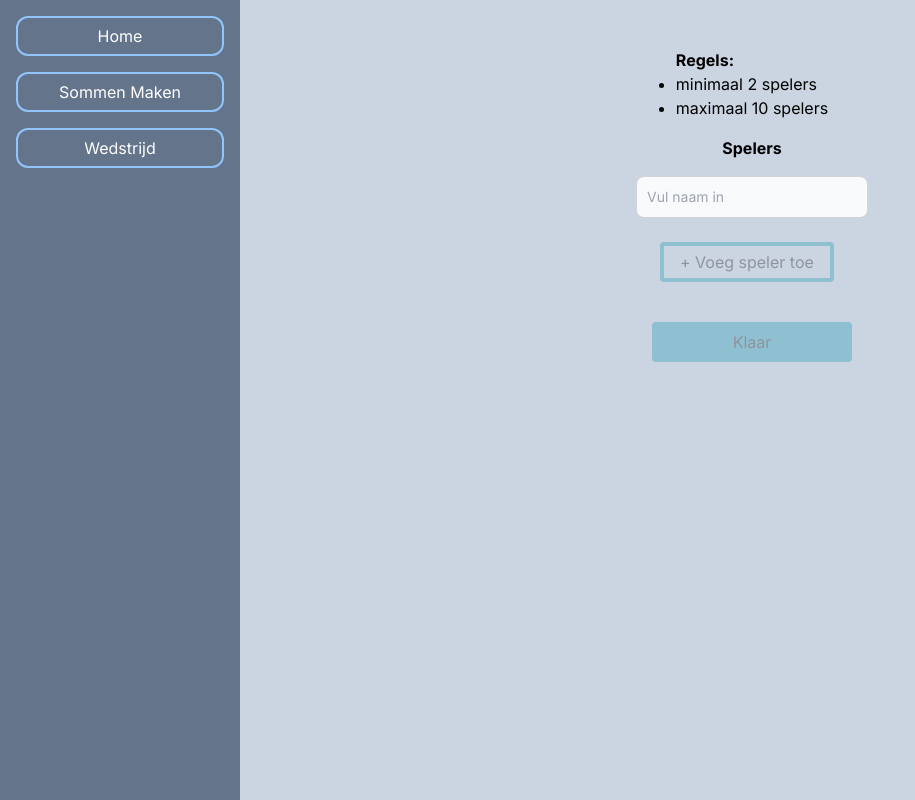
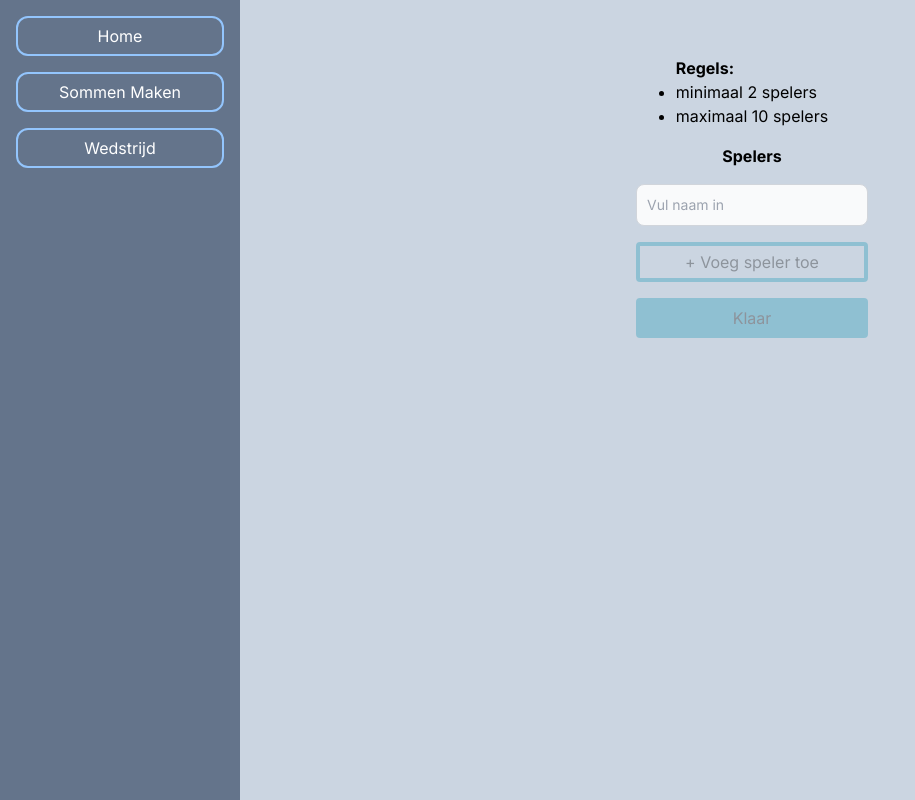
Before and after one commit to HellHunterMax/make-math, a Next.js app: page /contest in a window 1280 px wide. Shown: the whole page, without its empty margins (0-915 px from the left). Built offline with nearby package versions, Linux system fonts and the light colour scheme.

Commit message:
finish styling

```diff
--- a/src/app/layout.tsx
+++ b/src/app/layout.tsx
@@ -21,7 +21,7 @@ export default function RootLayout({
 				className={`${inter.className} h-full w-full bg-slate-300 text-black`}
 			>
 				<NavigationMenu />
-				<div className="flex min-h-full min-w-full flex-col items-center absolute p-4 md:pl-60 pt-12">
+				<div className="flex min-h-full min-w-full flex-col items-center absolute p-4 md:pl-60 pt-14">
 					{children}
 				</div>
 			</body>
--- a/src/components/Modes/Contest/contest-main.tsx
+++ b/src/components/Modes/Contest/contest-main.tsx
@@ -23,6 +23,9 @@ export default function ContestMain() {
 	const [isContestStarted, setIsContestStarted] = useState(false);
 
 	function resetContest() {
+		players.forEach((player) => {
+			player.answers = [];
+		});
 		setArePlayersSelected(false);
 		setIsContestStarted(false);
 	}
@@ -52,14 +55,13 @@ export default function ContestMain() {
 	}
 
 	return (
-		<>
+		<div className="flex flex-col gap-4">
 			{!arePlayersSelected && !isContestStarted && (
-				<div className="flex flex-col">
+				<div className="flex flex-col gap-4">
 					<SelectContestPlayersMenu
 						Players={players}
 						SetPlayers={setPlayers}
 					/>
-
 					<FilledButton
 						buttonText={"Klaar"}
 						disabled={players.length < 2}
@@ -68,7 +70,7 @@ export default function ContestMain() {
 				</div>
 			)}
 			{arePlayersSelected && !isContestStarted && (
-				<div className="flex flex-col">
+				<div className="flex flex-col gap-4">
 					<MathQuestionTypeSelectorMenu
 						mathQuestionCount={mathQuestionCount}
 						setMathQuestionCount={setMathQuestionCount}
@@ -93,6 +95,6 @@ export default function ContestMain() {
 					resetContest={resetContest}
 				/>
 			)}
-		</>
+		</div>
 	);
 }
--- a/src/components/Modes/Contest/contest-page.tsx
+++ b/src/components/Modes/Contest/contest-page.tsx
@@ -27,7 +27,7 @@ export default function ContestPage({
 	var mathGenerator = useMath(selectedOperator, maxNumber);
 	const generateMathQuestions = () => {
 		const questions = [];
-		for (let i = 0; i < numberOfQuestions; i++) {
+		for (let i = 1; i < numberOfQuestions + 1; i++) {
 			questions.push(mathGenerator.generateMathEquation(i));
 		}
 		return questions;
@@ -51,8 +51,9 @@ export default function ContestPage({
 				</div>
 			)}
 			{!contest.isContestFinished && (
-				<>
+				<div className="flex flex-col justify-center items-center">
 					<H4>{contest.activePlayer.Name}</H4>
+					<div className="flex flex-col justify-center items-center">
 						<MathQuestion
 							id={contest.activeQuestion.id}
 							firstNumber={contest.activeQuestion.firstNumber}
@@ -68,7 +69,8 @@ export default function ContestPage({
 							operator={contest.activeQuestion.operator}
 							hideResult
 						/>
-				</>
+					</div>
+				</div>
 			)}
 		</>
 	);
--- a/src/components/Modes/Contest/select-contest-players-Menu.tsx
+++ b/src/components/Modes/Contest/select-contest-players-Menu.tsx
@@ -56,7 +56,7 @@ export default function SelectContestPlayersMenu(
 				<H4>Spelers</H4>
 				<ol className="list-disc">
 					{props.Players.map((player) => (
-						<div className="flex flex-row items-center justify-center">
+						<div className="flex flex-row items-center justify-center gap-4 m-4">
 							<li key={player.Id}>{player.Name}</li>
 							<OutlinedButton
 								buttonText={"Verwijder"}
@@ -66,7 +66,7 @@ export default function SelectContestPlayersMenu(
 					))}
 				</ol>
 			</div>
-			<div>
+			<div className="flex flex-col gap-4">
 				<input
 					className="bg-gray-50 border border-gray-300 text-gray-900 text-sm rounded-lg focus:ring-blue-500 focus:border-blue-500 block w-full p-2.5"
 					type="text"
@@ -75,15 +75,11 @@ export default function SelectContestPlayersMenu(
 					onChange={(v) => setName(v.target.value)}
 					onKeyDown={handleKeyDown}
 				/>
-				<div className="flex flex-row min-w-max space-2 p-2">
-					<OutlinedButton
-						buttonText={"+ Voeg speler toe"}
-						disabled={
-							props.Players.length > 9 || name.trim() === ""
-						}
-						onClick={onClickAddPlayer}
-					/>
-				</div>
+				<OutlinedButton
+					buttonText={"+ Voeg speler toe"}
+					disabled={props.Players.length > 9 || name.trim() === ""}
+					onClick={onClickAddPlayer}
+				/>
 			</div>
 		</div>
 	);
--- a/src/components/Modes/Training/training-main.tsx
+++ b/src/components/Modes/Training/training-main.tsx
@@ -33,7 +33,7 @@ export default function TrainingMain() {
 	}
 
 	return (
-		<>
+		<div className="flex flex-col gap-4">
 			{showMathQuestions && (
 				<OutlinedButton
 					buttonText={
@@ -42,7 +42,7 @@ export default function TrainingMain() {
 							: "Aantal veranderen"
 					}
 					onClick={() => setshowMathQuestions(!showMathQuestions)}
-				></OutlinedButton>
+				/>
 			)}
 			{!showMathQuestions && (
 				<MathQuestionTypeSelectorMenu
@@ -59,7 +59,7 @@ export default function TrainingMain() {
 					maxNumber={maxNumber}
 					numberOfMaths={mathQuestionCount}
 					operator={selectedOperator}
-				></MathQuestions>
+				/>
 			)}
 			<OutlinedButton
 				buttonText={
@@ -67,7 +67,7 @@ export default function TrainingMain() {
 				}
 				disabled={isDisabled()}
 				onClick={() => setshowMathQuestions(!showMathQuestions)}
-			></OutlinedButton>
-		</>
+			/>
+		</div>
 	);
 }
--- a/src/components/shared/Buttons/buttons.tsx
+++ b/src/components/shared/Buttons/buttons.tsx
@@ -6,7 +6,7 @@ export type buttonProps = {
 
 const DisabledState = "disabled:opacity-30 disabled:cursor-not-allowed";
 const styles =
-	"border-4 leading-none m-4 px-4 py-2 rounded flex justify-center items-center h-";
+	"border-4 leading-none px-4 py-2 rounded flex justify-center items-center h-";
 const transition = "transition-all";
 
 export function FilledButton({ buttonText, onClick, disabled }: buttonProps) {
--- a/src/components/shared/Components/math-question.tsx
+++ b/src/components/shared/Components/math-question.tsx
@@ -17,8 +17,30 @@ export function MathQuestion({
 		setInputAnswer(parseInt(e.target.value));
 	};
 
+	function handleKeyDown(event: React.KeyboardEvent<HTMLInputElement>) {
+		if (event.key === "Enter") {
+			if (!hideResult) {
+				const numberInputs = Array.from(
+					document.querySelectorAll<HTMLInputElement>(
+						'input[type="number"]'
+					)
+				);
+				const index = numberInputs.indexOf(event.currentTarget);
+
+				if (index > -1 && index + 1 < numberInputs.length) {
+					numberInputs[index + 1].focus();
+				}
+			} else {
+				if (setResult) {
+					setResult(inputAnswer ?? 0);
+					setInputAnswer(null);
+				}
+			}
+		}
+	}
+
 	return (
-		<div className="flex flex-row p-4">
+		<div className="flex flex-row py-4 items-center">
 			<p className="pr-2">
 				{firstNumber} {operator} {secondNumber} =
 			</p>
@@ -27,18 +49,24 @@ export function MathQuestion({
 				type="number"
 				value={inputAnswer ?? ""}
 				onChange={handleChange}
+				onKeyDown={handleKeyDown}
 			/>
 
+			{!hideResult && (
 				<p
 					className={`font-bold pl-2 min-w-20 ${
-					answer === inputAnswer ? "text-green-600" : "text-red-600"
+						answer === inputAnswer
+							? "text-green-600"
+							: "text-red-600"
 					}`}
 				>
 					{inputAnswer !== null &&
 						!hideResult &&
 						(answer === inputAnswer ? "GOED!" : "FOUT!")}
 				</p>
+			)}
 			{hideResult && (
+				<div className="mx-4">
 					<OutlinedButton
 						buttonText={"Ingevuld"}
 						onClick={() => {
@@ -47,6 +75,7 @@ export function MathQuestion({
 							}
 						}}
 					/>
+				</div>
 			)}
 		</div>
 	);
--- a/src/components/shared/Components/math-questions.tsx
+++ b/src/components/shared/Components/math-questions.tsx
@@ -14,8 +14,8 @@ export default function MathQuestions(props: mathType) {
 	const mathGenerator = useMath(props.operator, props.maxNumber);
 	const generateMathQuestions = () => {
 		const questions = [];
-		for (let i = 0; i < props.numberOfMaths; i++) {
-			questions.push(mathGenerator.generateMathEquation());
+		for (let i = 1; i < props.numberOfMaths + 1; i++) {
+			questions.push(mathGenerator.generateMathEquation(i));
 		}
 		return questions;
 	};
```
Lines whose indentation alone changed are shown as unchanged.
